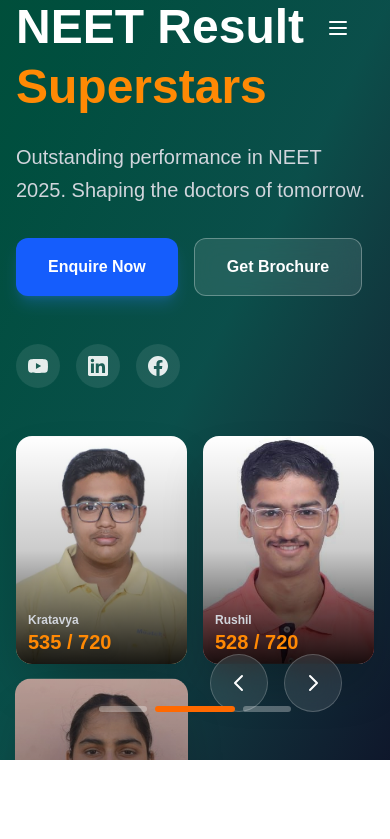
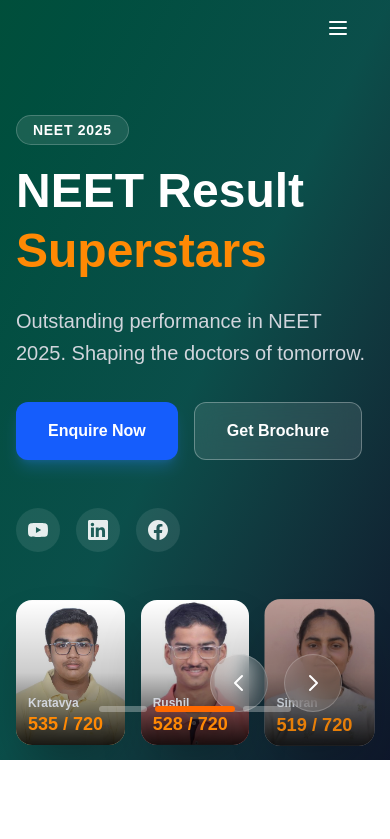
Before and after one commit to mokshchadha/acme_classes, a Next.js app: page / in a window 390 px wide. Shown: the top 839 px of the page. Built offline with nearby package versions, Linux system fonts and the light colour scheme.

Commit message:
updated mobile view

```diff
--- a/app/components/sections/HeroCarousel.tsx
+++ b/app/components/sections/HeroCarousel.tsx
@@ -169,7 +169,7 @@ export const HeroCarousel = () => {
               {/* Visual Content */}
               <div className="relative">
                 {slides[current].students ? (
-                  <div className="grid grid-cols-2 sm:grid-cols-3 gap-4">
+                  <div className={`grid ${current < 2 ? 'grid-cols-3' : 'grid-cols-2'} sm:grid-cols-3 gap-4`}>
                     {slides[current].students.map((student, idx) => (
                       <motion.div
                         key={student.name}
@@ -188,7 +188,7 @@ export const HeroCarousel = () => {
                           <div className="absolute inset-0 bg-gradient-to-t from-black/90 via-black/20 to-transparent" />
                           <div className="absolute bottom-3 left-3 right-3 text-white">
                             <p className="font-semibold text-xs md:text-sm text-gray-300 mb-1 truncate">{student.name}</p>
-                            <p className="text-orange-400 font-black text-xl md:text-3xl leading-none drop-shadow-lg">{student.rank}</p>
+                            <p className="text-orange-400 font-black text-lg md:text-3xl leading-none drop-shadow-lg">{student.rank}</p>
                           </div>
                         </div>
                       </motion.div>
```
